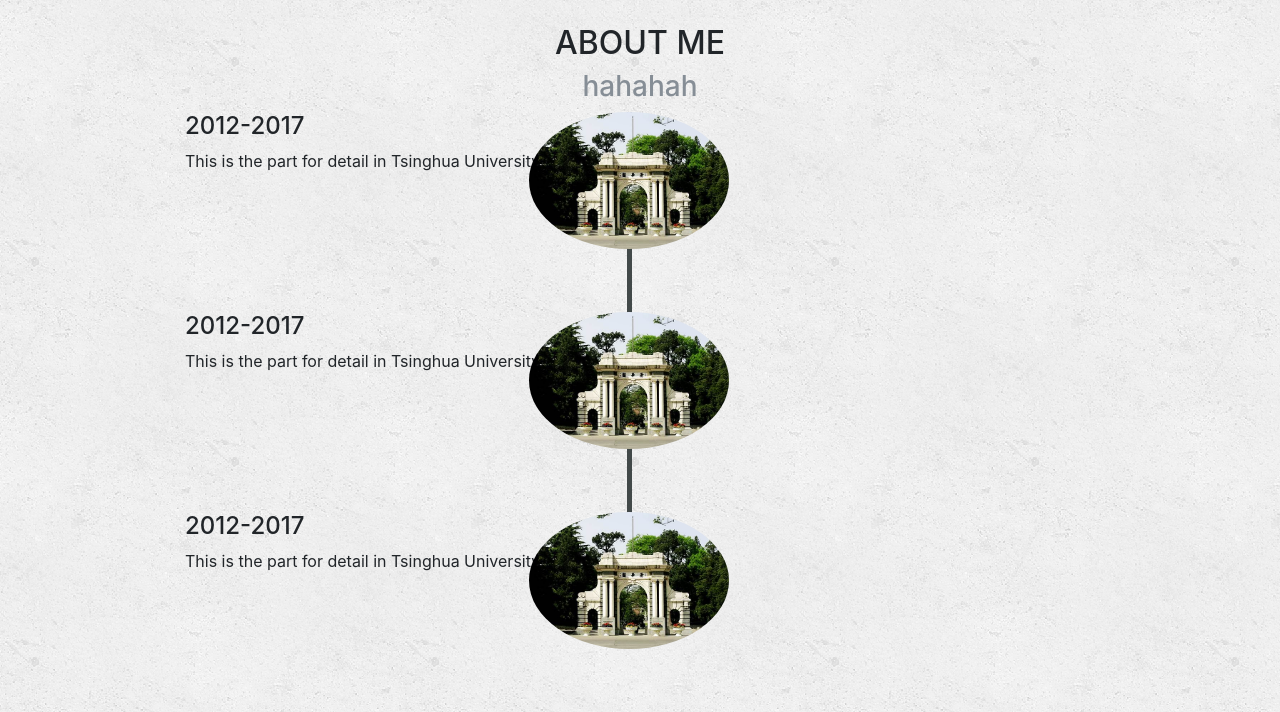
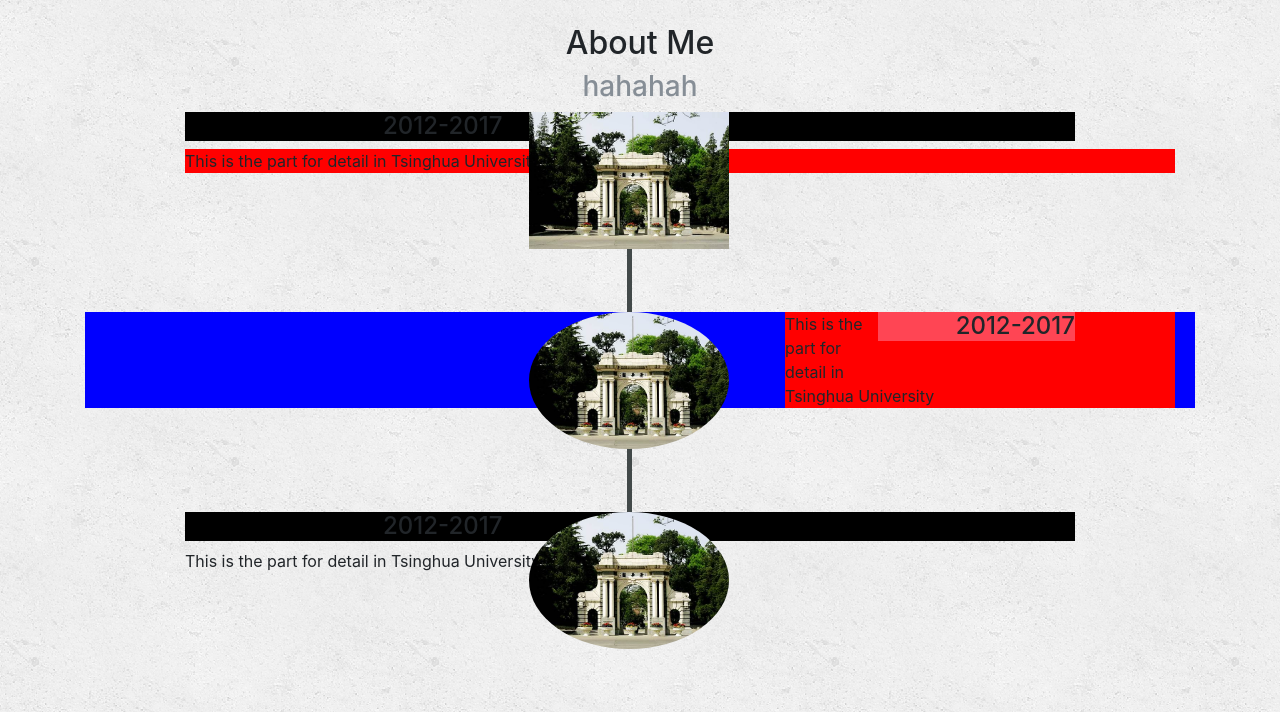
Before and after one commit to zhangyan232425/first-django-web, a Django app: page /mysite/profile/ in a window 1280 px wide. Shown: the part 96-808 px from the top of the page. Run offline with Django 3.2, Linux system fonts and the light colour scheme; some libraries are stand-ins or nearby versions; some web fonts are replaced.

Commit message:
before test profile css

```diff
--- a/mysite/static/profile.css
+++ b/mysite/static/profile.css
@@ -73,9 +73,10 @@
 }
 
 .timeline > li.timeline-inverted > .timeline-panel {
-      float: right;
-      padding: 0 20px 0 100px;
-      text-align: left;
+	background-color: blue;
+	padding-top: 0px;
+    padding-left:  700px;
+    text-align: left;
 }
 
 .timeline > li.timeline-inverted > .timeline-panel:before {
@@ -96,10 +97,34 @@
       margin-bottom: 0;
 }
 .timeline .timeline-heading h4 {
+	background-color: black;
+	padding-left: 20%;
     margin-top: 0;
+    margin-right: 100px;
     color: inherit;
 }
-    .timeline .timeline-heading h4.subheading {
+
+.timeline >  .timeline-body {
+
+	padding-left: -50px;
+}
+
+
+
+
+.timeline > li.timeline-inverted > .timeline-panel > .timeline-heading h4{
+      background-color: #ff4554;
+      float: right;
+      margin-bottom: 20px;
+      margin-left: 0px;
+      padding-left: -120px;
+      text-align: left ;
+}
+
+
+
+
+.timeline .timeline-heading h4.subheading {
       text-transform: none; }
   .timeline .timeline-body > ul,
   .timeline .timeline-body > p {
--- a/mysite/templates/mysite/profile.html
+++ b/mysite/templates/mysite/profile.html
@@ -6,7 +6,7 @@
 <div class= "container"  >
 	<div class = "row">
 		<div class = "col-md-12 text-center">
-			<h2 class="section-heading text-uppercase"> About Me</h2>
+			<h2 class="section-heading "> About Me</h2>
 			<h3 class="section-subheading text-muted">hahahah</h3>
 		</div>
 	</div>
@@ -16,15 +16,15 @@
 			<ul class = "timeline">
 				<li >
 					<div class="timeline-image" >
-                     <img class="rounded-circle img-fluid" src="{% static 'Tsinghua.jpg'%}" alt="Tsinghua University">
+                     <img class=" img-fluid" src="{% static 'Tsinghua.jpg'%}" alt="Tsinghua University">
                    </div>
-                   <div class ="timeline-panel">
+                   <div class ="timeline-panel" >
                    		<div class ="timeline-heading">
                    			<h4>2012-2017</h4>
                    			<h4 class ="subheading"></h4>
                    		</div>
                    		<div class ="timeline-body">
-                   			<p> This is the part for detail in Tsinghua University
+                   			<p style = "background:red;"> This is the part for detail in Tsinghua University
 
                    	        </p>
                    		</div>
@@ -39,11 +39,11 @@
                    <div class ="timeline-panel">
                    		<div class ="timeline-heading">
                    			<h4>2012-2017</h4>
-                   			<h4 class ="subheading"></h4>
                    		</div>
+
                    		<div class ="timeline-body">
-                   			<p> This is the part for detail in Tsinghua University
-
+                   			<p style = "background:red;">
+                   				This is the part for detail in Tsinghua University
                    	        </p>
                    		</div>
                    </div>
```
